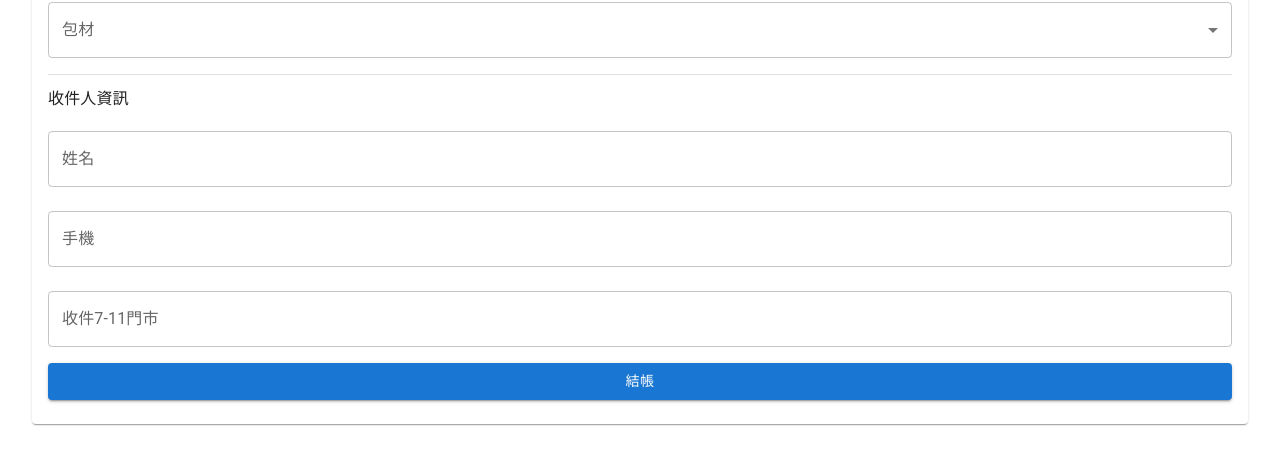
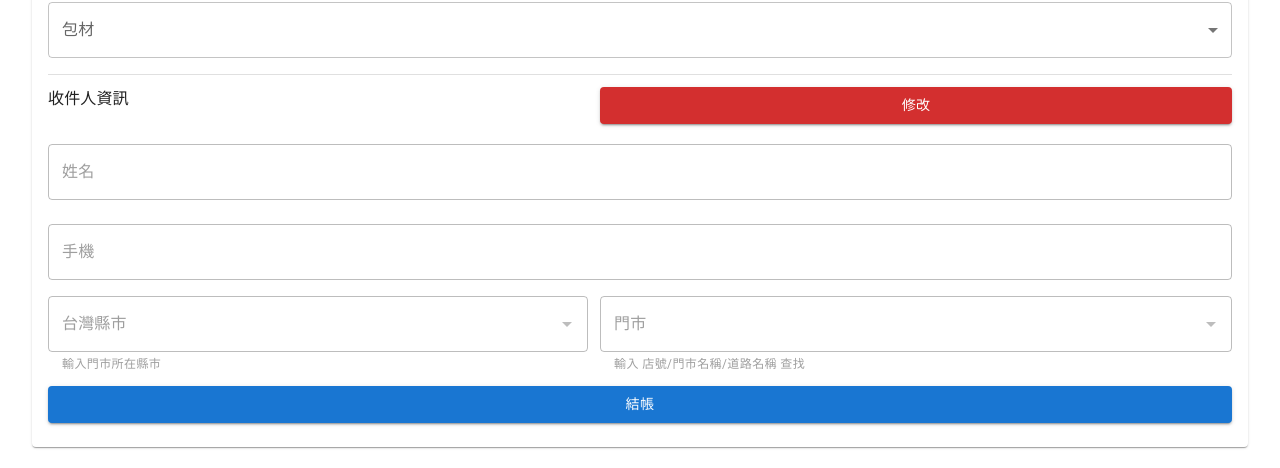
Before and after one commit to yihsin9111/GoMyWonJam, a React (Create React App) app in the folder frontend/: page /check in a window 1280 px wide. Shown: the part 458-926 px from the top of the page. Built offline with nearby package versions, Linux system fonts and the light colour scheme; no server answers.

Commit message:
Address frontend correct

```diff
--- a/frontend/src/containers/CheckPage.js
+++ b/frontend/src/containers/CheckPage.js
@@ -8,6 +8,7 @@ import Button from '@mui/material/Button';
 import MenuItem from '@mui/material/MenuItem';
 import TextField from '@mui/material/TextField'
 import  Divider  from '@mui/material/Divider';
+import Autocomplete from '@mui/material/Autocomplete';
 
 //component import
 import Receipt from '../components/PersonalComponent/Receipt';
@@ -25,6 +26,8 @@ const CheckPage = () => {
     const [PackageOption, setPackageOption] = React.useState('');
     const [PaymentOption, setPaymentOption] = React.useState('');
     const [Phone, setPhone] = React.useState('');
+    const [Infm, setInfm] = React.useState({btn:"修改",state:true,color:"error"});
+    const [value, setValue] = React.useState("");
 
     //function define
     const handlePackage = (event) => {
@@ -39,9 +42,29 @@ const CheckPage = () => {
           setPhone(Phone+e.target.value);
       };
 
+    const handleInfmChange=()=>{
+        if(Infm.state){
+            setInfm({btn:"確認",state:false,color:"success"})
+        }
+        else{
+            setInfm({btn:"修改",state:true,color:"error"})
+        }
+    }
+
+    const setFieldValue = (value) => {
+        setValue(value);
+        console.log(value)
+      };
+
+    const CountyOption=["台北市","新北市","基隆市","宜蘭縣",
+    "桃園縣","新竹市","新竹縣","苗栗縣","台中市","彰化縣",
+    "南投縣","雲林縣","嘉義市","嘉義縣","台南市","高雄市",
+    "屏東縣","花蓮縣","台東縣","澎湖縣","金門縣","連江縣","海南諸島"
+    ]
+
     const list=()=>{
         return(
-            <Box sx={{display:"grid",gap:1.5}}>
+            <Box sx={{display:"grid",gap:1.5,gridColumnStart:1,gridColumnEnd:3}}>
                 <Typography variant='h5'>結帳</Typography>
                 <Receipt item={Bills[0].items} />
                 <Box>
@@ -68,6 +91,7 @@ const CheckPage = () => {
                     value={PaymentOption}
                     label="付款方式"
                     onChange={(e)=>{handlePayment(e)}}
+                    sx={{gridColumnStart:1,gridColumnEnd:3}}
                 >
                         <MenuItem value={"貨到付款"}>貨到付款</MenuItem>
                         <MenuItem value={"匯款"}>匯款</MenuItem>
@@ -79,38 +103,60 @@ const CheckPage = () => {
                     label="包材"
                     defaultValue={PackageOption}
                     onChange={(e)=>{handlePackage(e)}}
+                    sx={{gridColumnStart:1,gridColumnEnd:3}}
                 >
                         <MenuItem value={"紙箱"}>紙箱</MenuItem>
                         <MenuItem value={"破壞袋"}>破壞袋</MenuItem>
                 </TextField>
-                <Divider></Divider>
-                <Typography variant="body1">收件人資訊</Typography>
+                <Divider sx={{gridColumnStart:1,gridColumnEnd:3}}></Divider>
+                <Typography variant="body1" sx={{gridColumnStart:1}}>收件人資訊</Typography>
+                <Button variant="contained" color={Infm.color} onClick={(e)=>handleInfmChange()} sx={{gridColumnStart:2}}>{Infm.btn}</Button>
                 <TextField
                     id="ReceiverName"
                     margin="dense"
                     label="姓名"
+                    disabled={Infm.state}
                     //defaultValue="小名"
                     onChange={(e)=>{handlePackage(e)}}
+                    sx={{gridColumnStart:1,gridColumnEnd:3}}
                 >
                 </TextField>
                 <TextField
                     id="ReceiverPhone"
                     margin="dense"
                     label="手機"
+                    disabled={Infm.state}
                     defaultValue={Phone}
                     onChange={(e)=>{handlePhone(e)}}
                     inputMode="tel"
+                    sx={{gridColumnStart:1,gridColumnEnd:3}}
                 >
                 </TextField>
-                <TextField
+                <Autocomplete
+                disablePortal
+                id="COUNTY"
+                margin='dense'
+                disabled={Infm.state}
+                options={CountyOption}
+                sx={{gridColumnStart:1,gridColumnEnd:2}}
+                renderInput={(params) => <TextField {...params} label="台灣縣市"
+                helperText="輸入門市所在縣市"/>}
+                >
+                </Autocomplete>
+                <Autocomplete
+                    disablePortal
                     id="ReceiverAddress"
                     margin="dense"
-                    label="收件7-11門市"
+                    disabled={Infm.state}
+                    options={["台大","師大"]}
                     //defaultValue={"小名"}
-                    onChange={(e)=>{handlePackage(e)}}
+                    sx={{gridColumnStart:2,gridColumnEnd:3}}
+                    onChange={(e, option) => setFieldValue(option)}
+                    renderInput={(params) => <TextField {...params} label="門市"
+                    helperText="輸入 店號/門市名稱/道路名稱 查找"/>}
                 >
-                </TextField>
-                <Button variant="contained">結帳</Button>
+                </Autocomplete>
+                <Button variant="contained" disabled={!Infm.state} sx={{gridColumnStart:1,gridColumnEnd:3}}>結帳</Button>
             </CardContent>
         </Card>
     )
```
